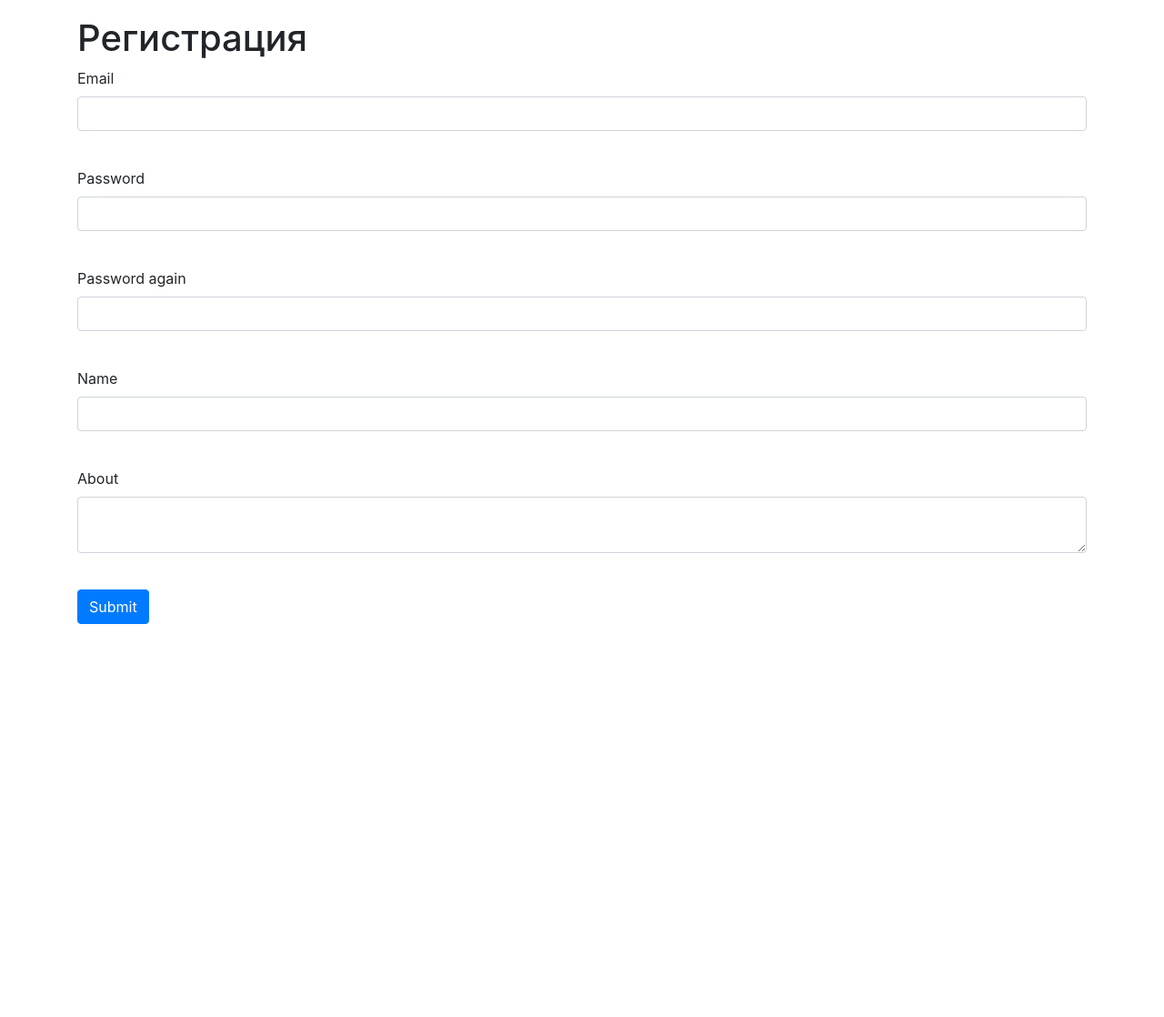
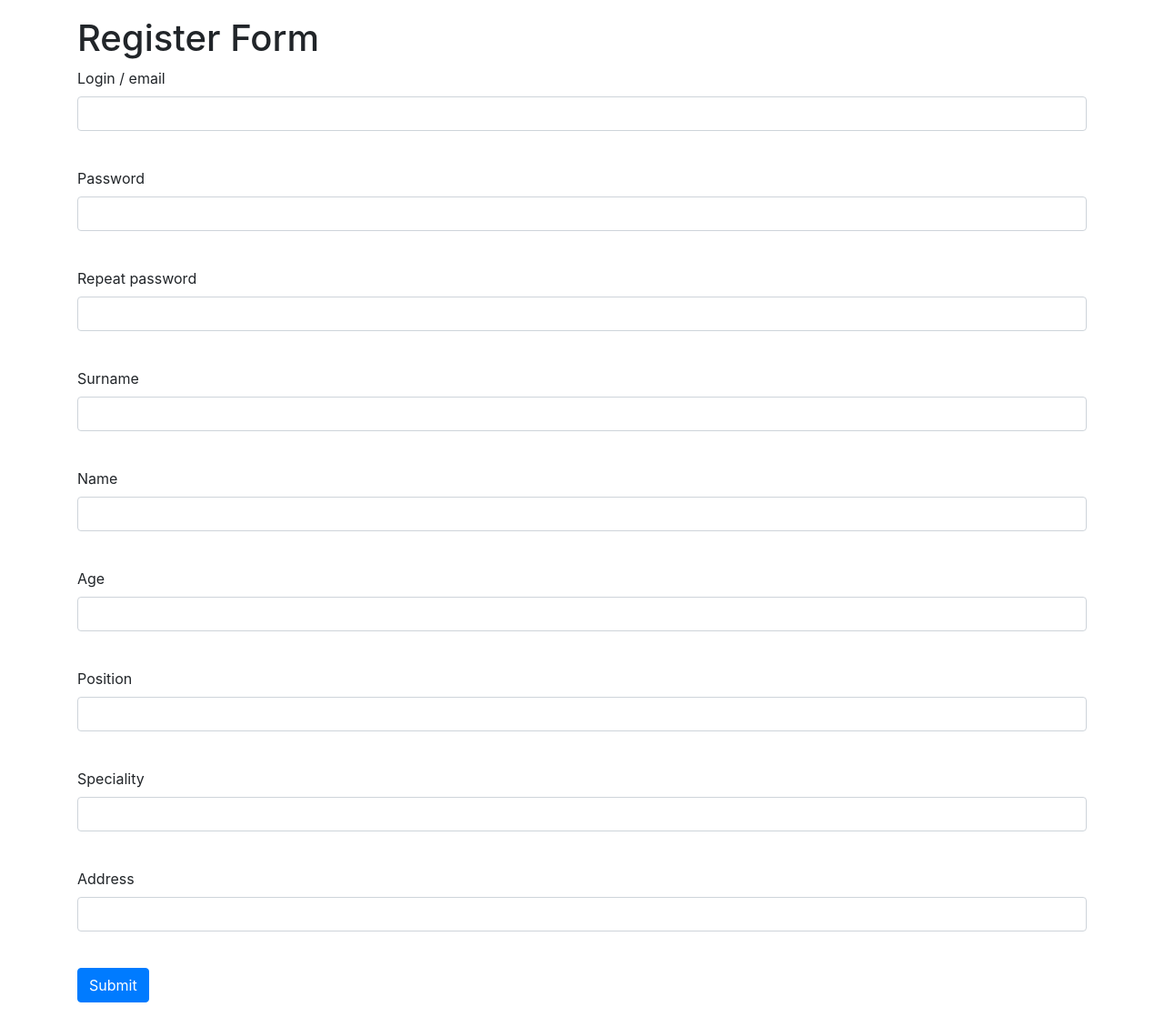
Before and after one commit to kobalt19/MarsSQLAlchemy, a Flask app: template templates/register.html in a window 1280 px wide. Shown: the part 90-1208 px from the top of the page at 91% size. Before the commit the page ends 776 px from the top, so only its background shows below. Run offline with Flask 3, Linux system fonts and the light colour scheme; tables that the repository leaves empty hold one stand-in row (values such as "Sample post"); the template is opened without the code that fills it: values that come from a table or form of the project are taken from there, most other values are stand-ins (such as "Sample title", 1, 10 or a date in 2020); form fields are guessed from the names that the template uses; some libraries are stand-ins or nearby versions.

Commit message:
Added register page

```diff
--- a/data/users.py
+++ b/data/users.py
@@ -22,3 +22,6 @@ class User(SqlAlchemyBase):
 
     def __repr__(self):
         return f'<Colonist> {self.surname} {self.name} {self.age} years'
+
+    def set_password(self, password):
+        self.hashed_password = generate_password_hash(password)
--- a/forms/user.py
+++ b/forms/user.py
@@ -1,25 +1,16 @@
 from flask_wtf import FlaskForm
-from wtforms import PasswordField, StringField, TextAreaField, SubmitField, BooleanField
-from wtforms.fields import EmailField
+from wtforms import IntegerField, PasswordField, StringField, SubmitField
 from wtforms.validators import DataRequired
 
 
 class RegisterForm(FlaskForm):
-    email = EmailField('Почта', validators=[DataRequired()])
-    password = PasswordField('Пароль', validators=[DataRequired()])
-    password_again = PasswordField('Повторите пароль', validators=[DataRequired()])
-    name = StringField('Имя пользователя', validators=[DataRequired()])
-    about = TextAreaField("Немного о себе")
-    submit = SubmitField('Создать')
-
-
-# 5. Сделаем форму авторизации пользователя, назовем ее LoginForm.
-# Она будет практически совпадать с той,
-# что мы делали на уроке знакомства с flask-wtf:
-# далее п. 6: Сделаем к ней шаблон login.html
-# далее п. 7: И, наконец, сделаем обработчик адреса /login: см файл main.py
-class LoginForm(FlaskForm):
-    email = EmailField('Почта', validators=[DataRequired()])
-    password = PasswordField('Пароль', validators=[DataRequired()])
-    remember_me = BooleanField('Запомнить меня')
-    submit = SubmitField('Войти')
+    login = StringField('Login / email', validators={DataRequired()})
+    password = PasswordField('Password', validators={DataRequired()})
+    password_again = PasswordField('Repeat password', validators={DataRequired()})
+    surname = StringField('Surname', validators={DataRequired()})
+    name = StringField('Name', validators={DataRequired()})
+    age = IntegerField('Age', validators={DataRequired()})
+    position = StringField('Position', validators={DataRequired()})
+    speciality = StringField('Speciality', validators={DataRequired()})
+    address = StringField('Address', validators={DataRequired()})
+    submit = SubmitField('Submit')
--- a/main.py
+++ b/main.py
@@ -1,9 +1,10 @@
 import datetime as dt
-from flask import Flask, render_template
+from flask import Flask, redirect, render_template
 from flask_restful import Api
 from data import db_session, users_resources
 from data.users import User
 from data.jobs import Jobs
+from forms.user import RegisterForm
 
 app = Flask(__name__)
 app.config['SECRET_KEY'] = 'yandexlyceum_secret_key'
@@ -93,6 +94,35 @@ def index():
     return render_template('index.html', **kwargs)
 
 
+@app.route('/register/', methods={'POST', 'GET'})
+def register():
+    form = RegisterForm()
+    if form.validate_on_submit():
+        if form.password.data != form.password_again.data:
+            return render_template('register.html', form=form, message='Пароли не совпадают!', title='Регистрация')
+        if db_sess.query(User).filter(User.email == form.login.data).first():
+            return render_template('register.html', form=form, message='Такой пользователь уже есть!',
+                                   title='Регистрация')
+        user = User(
+            surname=form.surname.data,
+            name=form.name.data,
+            age=form.age.data,
+            position=form.position.data,
+            speciality=form.speciality.data,
+            address=form.address.data,
+            email=form.login.data,
+        )
+        user.set_password(form.password.data)
+        try:
+            db_sess.add(user)
+            db_sess.commit()
+        except BaseException as err:
+            db_sess.rollback()
+            raise err
+        return redirect('/')
+    return render_template('register.html', title='Регистрация', form=form)
+
+
 def main():
     api.add_resource(users_resources.UsersListResource, '/api/v2/users')
     api.add_resource(users_resources.UsersResource, '/api/v2/users/<int:user_id>')
--- a/templates/register.html
+++ b/templates/register.html
@@ -1,55 +1,73 @@
 {% extends "base.html" %}
 
 {% block content %}
-<h1>Регистрация</h1>
+    <h1> Register Form </h1>
     <form action="" method="post">
         {{ form.hidden_tag() }}
         <p>
-        {{ form.email.label }}<br>
-        {{ form.email(class="form-control", type="email") }}<br>
-        {% for error in form.email.errors %}
-            <p class="alert alert-danger" role="alert">
-                {{ error }}
-            </p>
+            {{ form.login.label }} <br>
+            {{ form.login(class="form-control") }} <br>
+            {% for error in form.login.errors %}
+                <p class="alert alert-danger" role="alert"> {{ error }} </p>
             {% endfor %}
         </p>
         <p>
-        {{ form.password.label }}<br>
-        {{ form.password(class="form-control", type="password") }}<br>
+            {{ form.password.label }} <br>
+            {{ form.password(class="form-control") }} <br>
             {% for error in form.password.errors %}
-            <p class="alert alert-danger" role="alert">
-                {{ error }}
-            </p>
+                <p class="alert alert-danger" role="alert"> {{ error }} </p>
             {% endfor %}
         </p>
         <p>
-        {{ form.password_again.label }}<br>
-        {{ form.password_again(class="form-control", type="password") }}<br>
+            {{ form.password_again.label }} <br>
+            {{ form.password_again(class="form-control") }} <br>
             {% for error in form.password_again.errors %}
-            <p class="alert alert-danger" role="alert">
-                {{ error }}
-            </p>
+                <p class="alert alert-danger" role="alert"> {{ error }} </p>
             {% endfor %}
         </p>
         <p>
-        {{ form.name.label }}<br>
-        {{ form.name(class="form-control") }}<br>
-        {% for error in form.name.errors %}
-            <p class="alert alert-danger" role="alert">
-                {{ error }}
-            </p>
+            {{ form.surname.label }} <br>
+            {{ form.surname(class="form-control") }} <br>
+            {% for error in form.surname.errors %}
+                <p class="alert alert-danger" role="alert"> {{ error }} </p>
             {% endfor %}
         </p>
         <p>
-        {{ form.about.label }}<br>
-        {{ form.about(class="form-control") }}<br>
-        {% for error in form.about.errors %}
-            <p class="alert alert-danger" role="alert">
-                {{ error }}
-            </p>
+            {{ form.name.label }} <br>
+            {{ form.name(class="form-control") }} <br>
+            {% for error in form.name.errors %}
+                <p class="alert alert-danger" role="alert"> {{ error }} </p>
             {% endfor %}
         </p>
-    <p>{{ form.submit(type="submit", class="btn btn-primary") }}</p>
-    {{message}}
+        <p>
+            {{ form.age.label }} <br>
+            {{ form.age(class="form-control") }} <br>
+            {% for error in form.age.errors %}
+                <p class="alert alert-danger" role="alert"> {{ error }} </p>
+            {% endfor %}
+        </p>
+        <p>
+            {{ form.position.label }} <br>
+            {{ form.position(class="form-control") }} <br>
+            {% for error in form.position.errors %}
+                <p class="alert alert-danger" role="alert"> {{ error }} </p>
+            {% endfor %}
+        </p>
+        <p>
+            {{ form.speciality.label }} <br>
+            {{ form.speciality(class="form-control") }} <br>
+            {% for error in form.speciality.errors %}
+                <p class="alert alert-danger" role="alert"> {{ error }} </p>
+            {% endfor %}
+        </p>
+        <p>
+            {{ form.address.label }} <br>
+            {{ form.address(class="form-control") }} <br>
+            {% for error in form.address.errors %}
+                <p class="alert alert-danger" role="alert"> {{ error }} </p>
+            {% endfor %}
+        </p>
+        <p> {{ form.submit(class="btn btn-primary") }} </p>
+        <p> {{ message }} </p>
     </form>
 {% endblock %}
```
Lines whose indentation alone changed are shown as unchanged.
